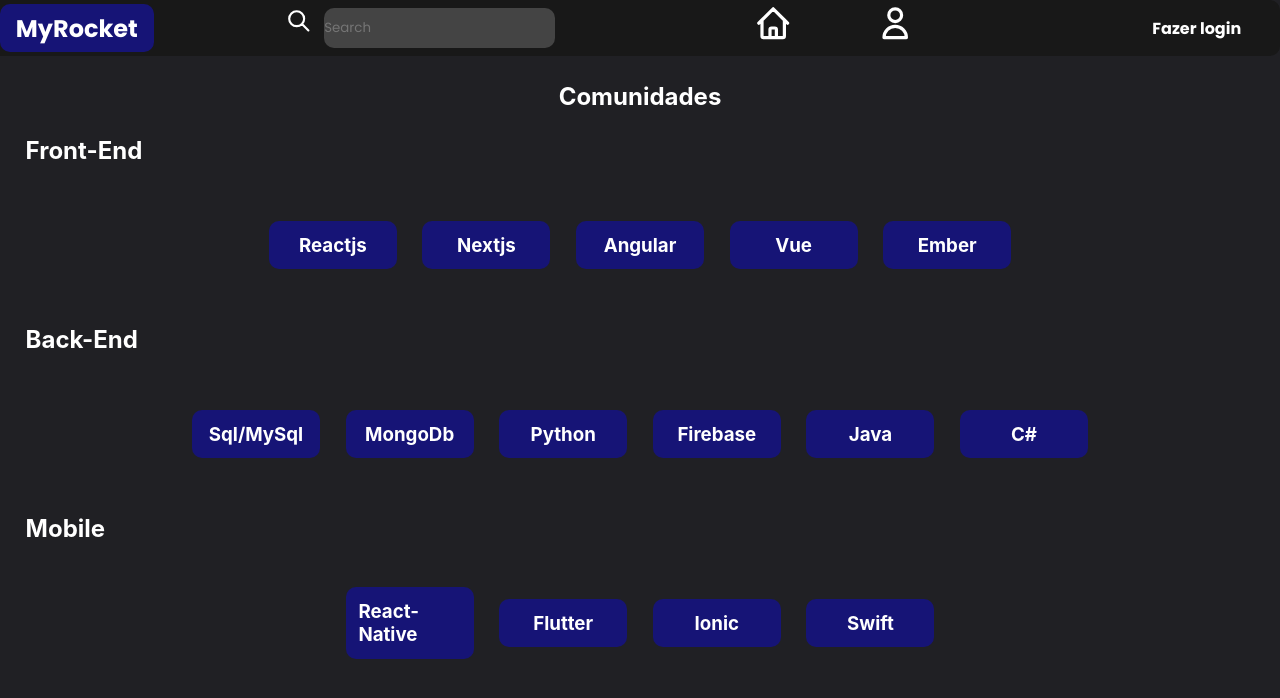
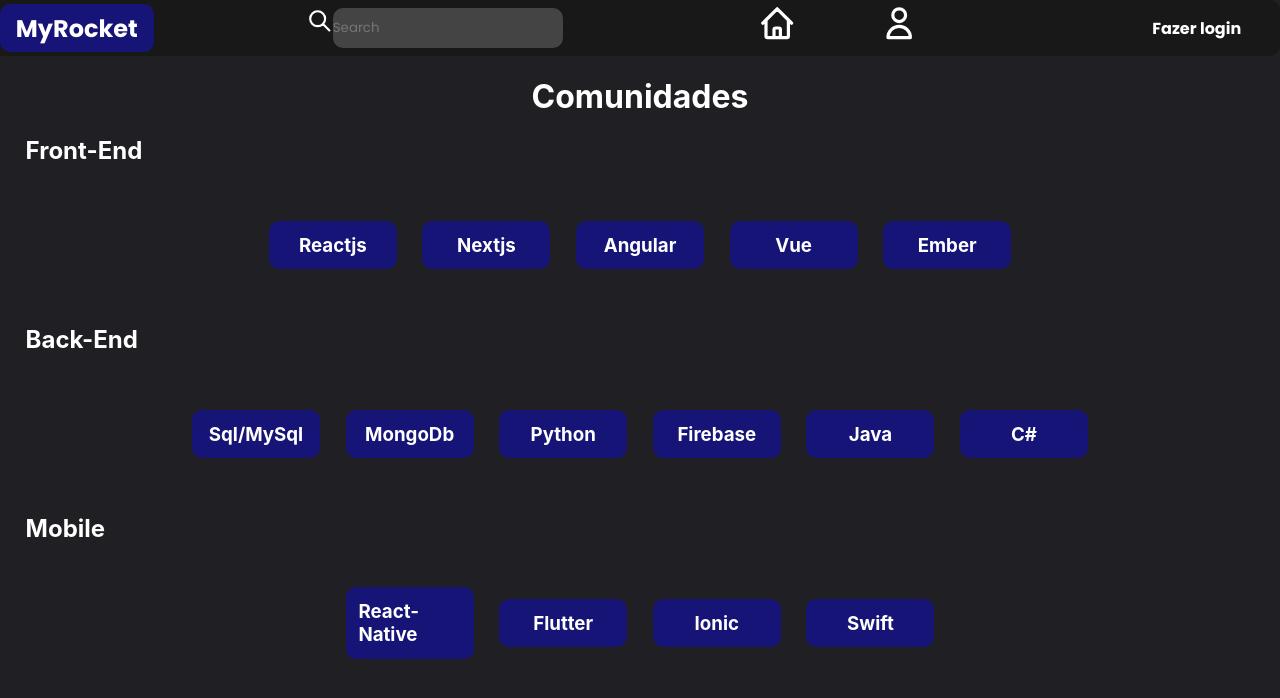
Before and after one commit to davi-souza2001/MyRocketdev, a Next.js app: page / in a window 1280 px wide. Shown: the top 698 px of the page. Built offline with nearby package versions, Linux system fonts and the light colour scheme; no server answers; the database is empty.

Commit message:
with bug in main profile

```diff
--- a/src/pages/index.tsx
+++ b/src/pages/index.tsx
@@ -11,7 +11,7 @@ export default function Main(props: MainProps){
         <div>
             <Topbar/>
             <div className={styles.contentCommunity}>
-                <h2>Comunidades</h2>
+                <h1>Comunidades</h1>
             </div>
             <div className={styles.contentCommunityOptions}>
                 <h2>Front-End</h2>
--- a/src/pages/mainprofile.tsx
+++ b/src/pages/mainprofile.tsx
@@ -80,7 +80,7 @@ export default function MainProfile() {
                         </div>
                         <div className={styles.contentOption} onClick={activeModalSocial}>
                             <h4>Sociais</h4>
-                        </div>
+                    </div>
                 </div>
 
                 {description ? (
@@ -162,7 +162,7 @@ export default function MainProfile() {
 
     return (
         <div className={styles.contentMainProfile}>
-            <Topbar />
+            <Topbar/>
             {user ?
                 <ContentProfile>
                     {renderProfiles}
--- a/src/styles/ContentMainProfile.module.css
+++ b/src/styles/ContentMainProfile.module.css
@@ -1,5 +1,5 @@
 .imgBackground{
-    width: 89.7vw;
+    width: 99vw;
     height: 15vh;
     display: flex;
     align-items: center;
@@ -10,7 +10,6 @@
 
 .imgBackground img{
     height: 15vh;
-    width: 8vw;
 }
 
 .imgProfileUser{
@@ -21,8 +20,8 @@
 }
 
 .bar{
-    margin-top: 19vh;
-    width: 86vw;
+    margin-top: 21vh;
+    width: 100vw;
     border: 1px solid #6f41be;
 }
 
@@ -43,7 +42,7 @@
 }
 
 .spacingbar{
-    width: 87vw;
+    width: 100vw;
     height:45vh;
     margin-top: -4vh;
     overflow-y: scroll;
@@ -51,7 +50,7 @@
 
 .descriptionProfile{
     margin: 1vh 5vw;
-    width: 75vw;
+    width: 89vw;
     background-color: #5931a0;
     padding: 1vh;
     word-wrap: break-word;
@@ -72,7 +71,7 @@
 
 .optionsBar{
     height: 7vh;
-    width: 75vw;
+    width: 95vw;
     margin-top: 8vh;
     margin-left: 5vw;
     display: flex;
--- a/src/styles/ContentProfile.module.css
+++ b/src/styles/ContentProfile.module.css
@@ -1,9 +1,8 @@
 .contentProfiles{
-    width: 92vw;
+    width: 100vw;
     height: 100vh;
     display: grid;
     grid-template-columns: 1fr 1fr;
     background-color: #2c0568;
-    overflow-y: scroll;
     border-radius: 10px 0 0 10px;
 }
--- a/src/styles/Topbar.module.css
+++ b/src/styles/Topbar.module.css
@@ -28,7 +28,6 @@
 
 .search{
     display: flex;
-    margin-left: -2vw;
 }
 
 .search input{
@@ -45,7 +44,6 @@
 .iconSearch{
     height: 4.4vh;
     width: 2vw;
-    margin-right: 1vw;
 }
 
 .iconstab{
```
